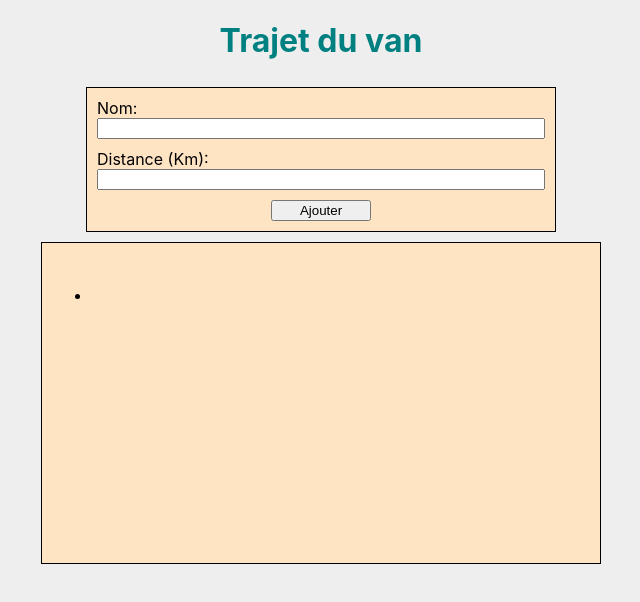
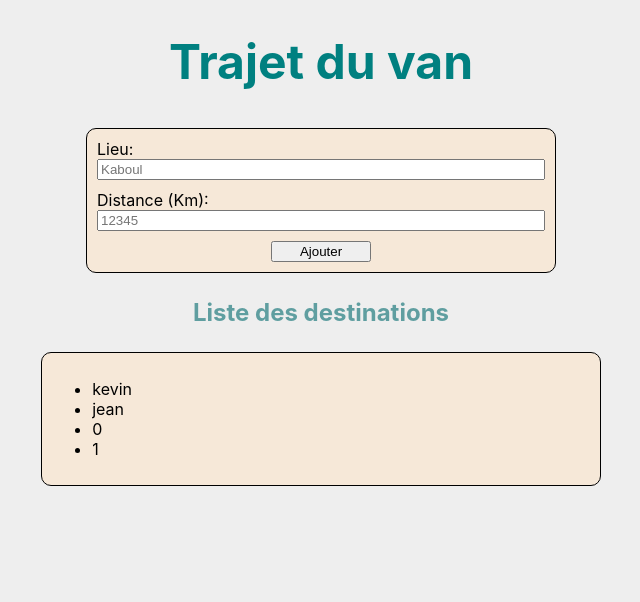
Before and after one commit to Waryen/trajet-vacances, a React (Create React App) app: page / in a window 1280 px wide. Shown: the top 602 px of the page, without its empty margins (319-959 px from the left). Built offline with nearby package versions, Linux system fonts and the light colour scheme.

Commit message:
La liste fonctionne, problème avec le setState

```diff
--- a/src/App.css
+++ b/src/App.css
@@ -9,4 +9,10 @@
 .App h1 {
   text-align: center;
   color: teal;
+  font-size: 3em;
 }
+
+.App h2 {
+  text-align: center;
+  color: cadetblue;
+}
--- a/src/App.js
+++ b/src/App.js
@@ -6,22 +6,26 @@ import './App.css'
 class App extends React.Component {
   constructor(props) {
     super(props)
-    this.state = { name: null, distance: null }
+    this.state = { places: ['kevin', 'jean'], distances: [0, 1] }
   }
 
-  // Gestion des inputs du formulaire
-  handleChange = (e) => {
-    this.setState({
-      [e.target.id]: e.target.value
-    },
-    this.saveLocal
-    )
+  // Gestion de l'input place
+  handleChangePlace = (e) => {
+    const newItem = e.target.value
+    this.setState({ places: [...this.state.places, newItem] })
+  }
+
+  // Gestion de l'input distance
+  handleChangeDistance = (e) => {
+    const newItem = e.target.value
+    this.setState({ distances: [...this.state.distances, newItem] })
   }
 
   // Gestion de l'envoie du formulaire
   handleSubmit = (e) => {
     e.preventDefault()
-    this.saveLocal()
+    const newItem = e.target.value
+    this.setState({ places: [...this.state.places, newItem] })
     console.log(this.state)
   }
 
@@ -37,10 +41,17 @@ class App extends React.Component {
       <div className='App'>
         <h1>Trajet du van</h1>
         <Form
-          handleChange = {this.handleChange}
+          handleChangePlace = {this.handleChangePlace}
+          handleChangeDistance = {this.handleChangeDistance}
           handleSubmit = {this.handleSubmit}
         />
-        <List data = {this.state} />
+        <h2>Liste des destinations</h2>
+        <div className='list'>
+            <ul>
+                {this.state.places.map((value, index) => <li key={index}> {value} </li> )}
+                {this.state.distances.map((value, index) => <li key={index}> {value} </li> )}
+            </ul>
+        </div>
       </div>
     )
   }
--- a/src/components/formulaire/form.component.jsx
+++ b/src/components/formulaire/form.component.jsx
@@ -1,19 +1,21 @@
 import React from 'react'
 import './form.styles.css'
 
-export const Form = ({handleChange, handleSubmit}) => (
+export const Form = ({handleChangePlace, handleChangeDistance, handleSubmit}) => (
     <form onSubmit={handleSubmit}>
-        <label>Nom: </label>
+        <label>Lieu: </label>
         <input
             type='text'
-            id='name'
-            onChange={handleChange}
+            id='place'
+            placeholder='Kaboul'
+            onChange={handleChangePlace}
         />
         <label>Distance (Km): </label>
         <input
             type='number'
             id='distance'
-            onChange={handleChange}
+            placeholder='12345'
+            onChange={handleChangeDistance}
         />
         <button type='submit' id='send'>Ajouter</button>
     </form>
--- a/src/components/formulaire/form.styles.css
+++ b/src/components/formulaire/form.styles.css
@@ -3,9 +3,10 @@ form {
     flex-direction: column;
     width: 50%;
     border: 1px solid;
+    border-radius: 10px;
     padding: 10px;
     margin: 5px;
-    background-color: bisque;
+    background-color: rgba(255, 228, 196, 0.5);
 }
 
 form label:nth-of-type(2) {
--- a/src/components/liste/list.component.jsx
+++ b/src/components/liste/list.component.jsx
@@ -7,9 +7,9 @@ export const List = (props) => {
     return (
         <div className='list'>
             <ul>
-                <li>
-                    <p> {data.name} </p>
-                </li>
+                {data.places.map((value, index) => <li key={index}> {value} </li> )}
+                -
+                {data.distances.map((value, index) => <li key={index}> {value} </li> )}
             </ul>
         </div>
     )
--- a/src/components/liste/list.styles.css
+++ b/src/components/liste/list.styles.css
@@ -1,8 +1,8 @@
 div.list {
     display: flex;
-    background-color: bisque;
+    background-color: rgba(255, 228, 196, 0.5);
     border: 1px solid;
-    height: 300px;
+    border-radius: 10px;
     width: 60%;
     padding: 10px;
     margin: 5px;
```
